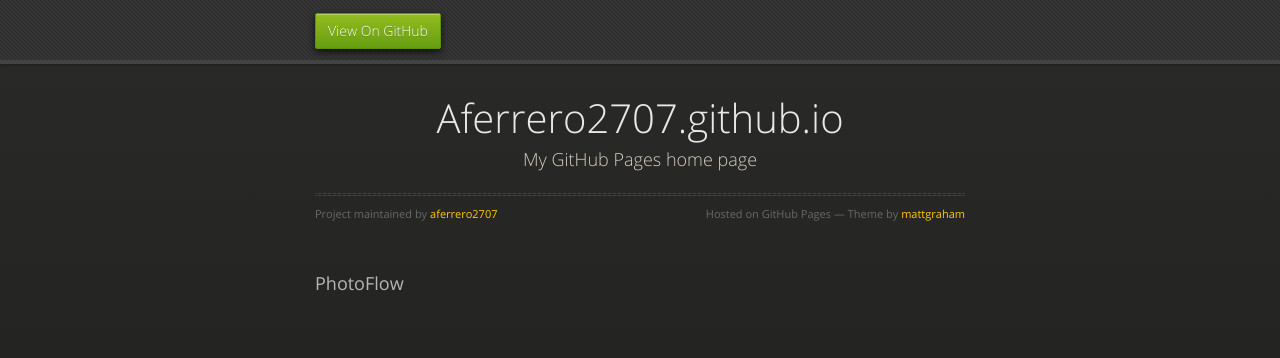
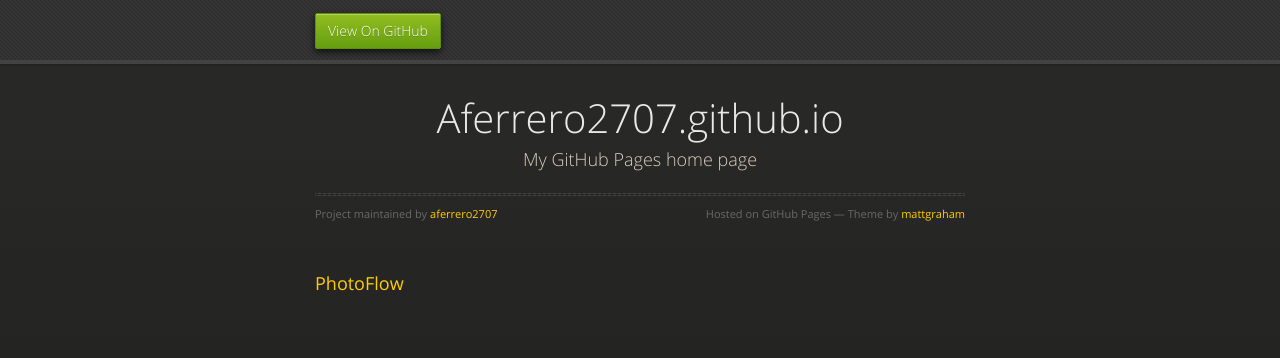
Before and after one commit to aferrero2707/aferrero2707.github.io, a plain HTML site: page index.html in a window 1280 px wide. Drawn offline with nearby package versions, Linux system fonts and the light colour scheme.

Commit message:
Update index.html

```diff
--- a/index.html
+++ b/index.html
@@ -36,7 +36,7 @@
         </div>
 
         <h3>
-<a name="photoflow" class="anchor" href="http://aferrero2707.github.io/PhotoFlow"><span class="octicon octicon-link"></span></a>PhotoFlow</h3>
+<a href="https://aferrero2707.github.io/PhotoFlow"><span class="octicon octicon-link">PhotoFlow</span></a></h3>
 
       </section>
 
```
